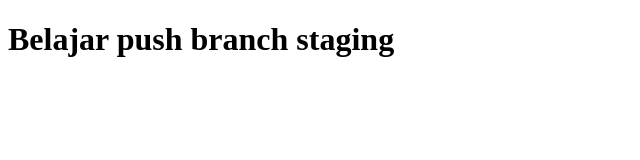
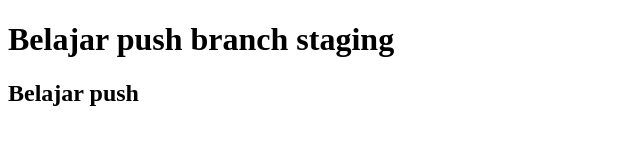
Before and after one commit to wanzwandi/belajar-git, a plain HTML site: page header.html in a window 1280 px wide. Shown: the whole page, without its empty margins (0-640 px from the left). Drawn offline with Linux system fonts and the light colour scheme.

Commit message:
menambahkan element h2

```diff
--- a/header.html
+++ b/header.html
@@ -6,6 +6,7 @@
   </head>
   <body>
     <h1>Belajar push branch staging</h1>
+    <h2>Belajar push</h2>
 
   </body>
 </html>
```
